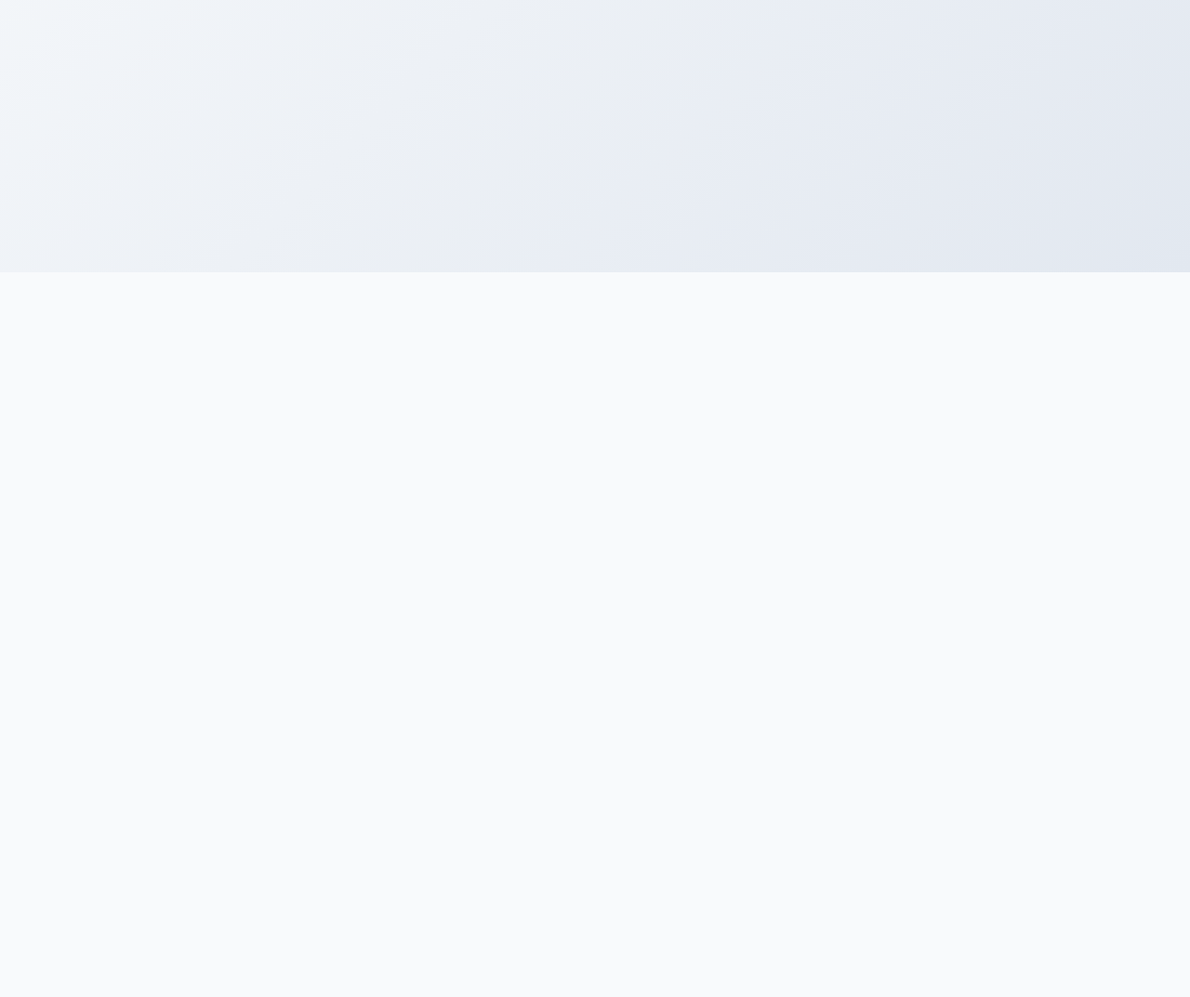
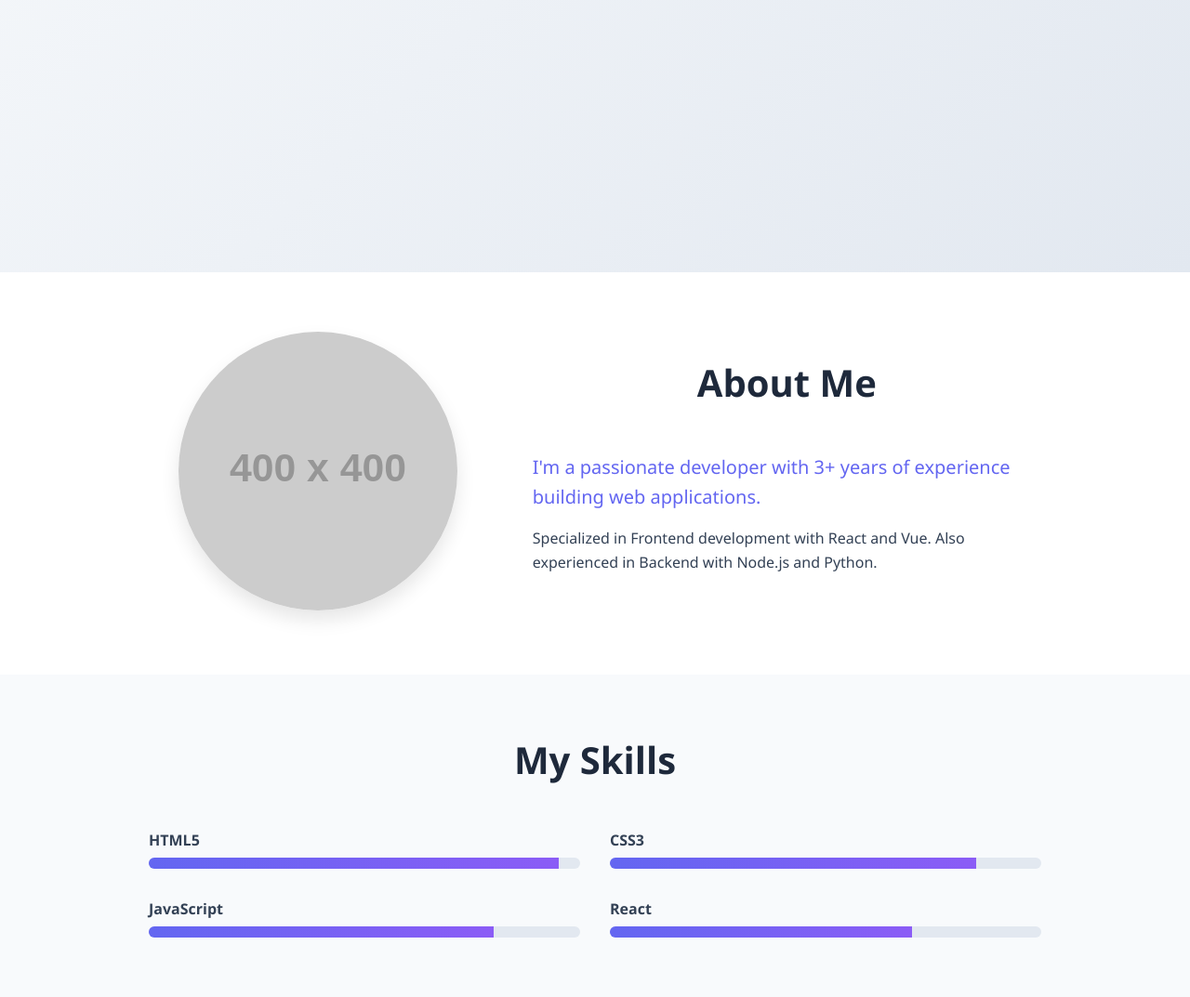
Before and after one commit to thien2451160828/exercise_1, a plain HTML site: page index.html in a window 1280 px wide. Shown: the part 572-1645 px from the top of the page at 93% size. Before the commit the page ends 865 px from the top, so only its background shows below. Drawn offline with Linux system fonts and the light colour scheme; placeholder pictures from the web are drawn by us.

Commit message:
xong phan 2

```diff
--- a/index.html
+++ b/index.html
@@ -28,5 +28,67 @@
         <a href="#portfolio" class="cta-button">View My Work</a>
     </section>
 
+    <section id="about" class="about-section">
+        <div class="container">
+            <div class="about-grid">
+                <div class="about-image">
+                    <img src="https://via.placeholder.com/400x400" alt="Profile Photo">
+                </div>
+                <div class="about-content">
+                    <h2>About Me</h2>
+                    <p class="lead">I'm a passionate developer with 3+ years of experience building web applications.</p>
+                    <p>Specialized in Frontend development with React and Vue. Also experienced in Backend with Node.js and Python.</p>
+                </div>
+            </div>
+        </div>
+    </section>
+
+    <section id="skills" class="skills-section">
+        <div class="container">
+            <h2>My Skills</h2>
+            <div class="skills-grid">
+                <div class="skill-item">
+                    <span class="skill-name">HTML5</span>
+                    <div class="skill-bar">
+                        <div class="skill-progress" data-width="95%"></div>
+                    </div>
+                </div>
+                <div class="skill-item">
+                    <span class="skill-name">CSS3</span>
+                    <div class="skill-bar">
+                        <div class="skill-progress" data-width="85%"></div>
+                    </div>
+                </div>
+                <div class="skill-item">
+                    <span class="skill-name">JavaScript</span>
+                    <div class="skill-bar">
+                        <div class="skill-progress" data-width="80%"></div>
+                    </div>
+                </div>
+                <div class="skill-item">
+                    <span class="skill-name">React</span>
+                    <div class="skill-bar">
+                        <div class="skill-progress" data-width="70%"></div>
+                    </div>
+                </div>
+            </div>
+        </div>
+    </section>
+
+    <script>
+        const observer = new IntersectionObserver((entries) => {
+            entries.forEach(entry => {
+                if (entry.isIntersecting) {
+                    const width = entry.target.getAttribute('data-width');
+                    entry.target.style.width = width;
+                }
+            });
+        }, { threshold: 0.5 });
+
+        document.querySelectorAll('.skill-progress').forEach(progress => {
+            observer.observe(progress);
+        });
+    </script>
+
 </body>
 </html>
--- a/style.css
+++ b/style.css
@@ -146,3 +146,100 @@ nav a:hover {
         font-size: 2.5rem;
     }
 }
+
+.container {
+    max-width: 1024px;
+    margin: 0 auto;
+    padding: 4rem 2rem;
+}
+
+section h2 {
+    font-size: 2.5rem;
+    text-align: center;
+    margin-bottom: 3rem;
+    color: var(--color-dark);
+}
+
+
+.about-section {
+    background-color: #fff;
+}
+
+.about-grid {
+    display: grid;
+    grid-template-columns: 1fr 1.5fr;
+    gap: 3rem;
+    align-items: center;
+}
+
+.about-image {
+    text-align: center;
+}
+
+.about-image img {
+    width: 300px;
+    height: 300px;
+    border-radius: 50%;
+    object-fit: cover;
+    box-shadow: 0 10px 20px rgba(0,0,0,0.1);
+}
+
+.about-content .lead {
+    font-size: 1.25rem;
+    font-weight: 300;
+    margin-bottom: 1rem;
+    color: var(--color-primary);
+}
+
+.about-content p {
+    line-height: 1.6;
+    margin-bottom: 1rem;
+}
+
+
+.skills-section {
+    background-color: var(--color-light);
+}
+
+.skills-grid {
+    display: grid;
+    grid-template-columns: 1fr 1fr;
+    gap: 2rem;
+}
+
+.skill-name {
+    display: block;
+    font-weight: bold;
+    margin-bottom: 0.5rem;
+}
+
+.skill-bar {
+    background: #e2e8f0;
+    border-radius: 10px;
+    overflow: hidden;
+    height: 12px;
+}
+
+.skill-progress {
+    background: linear-gradient(90deg, var(--color-primary), var(--color-secondary));
+    height: 100%;
+    width: 0;
+    transition: width 1s ease-out;
+}
+
+
+@media (max-width: 768px) {
+    .about-grid {
+        grid-template-columns: 1fr;
+        text-align: center;
+    }
+
+    .about-image img {
+        width: 200px;
+        height: 200px;
+    }
+
+    .skills-grid {
+        grid-template-columns: 1fr;
+    }
+}
```
